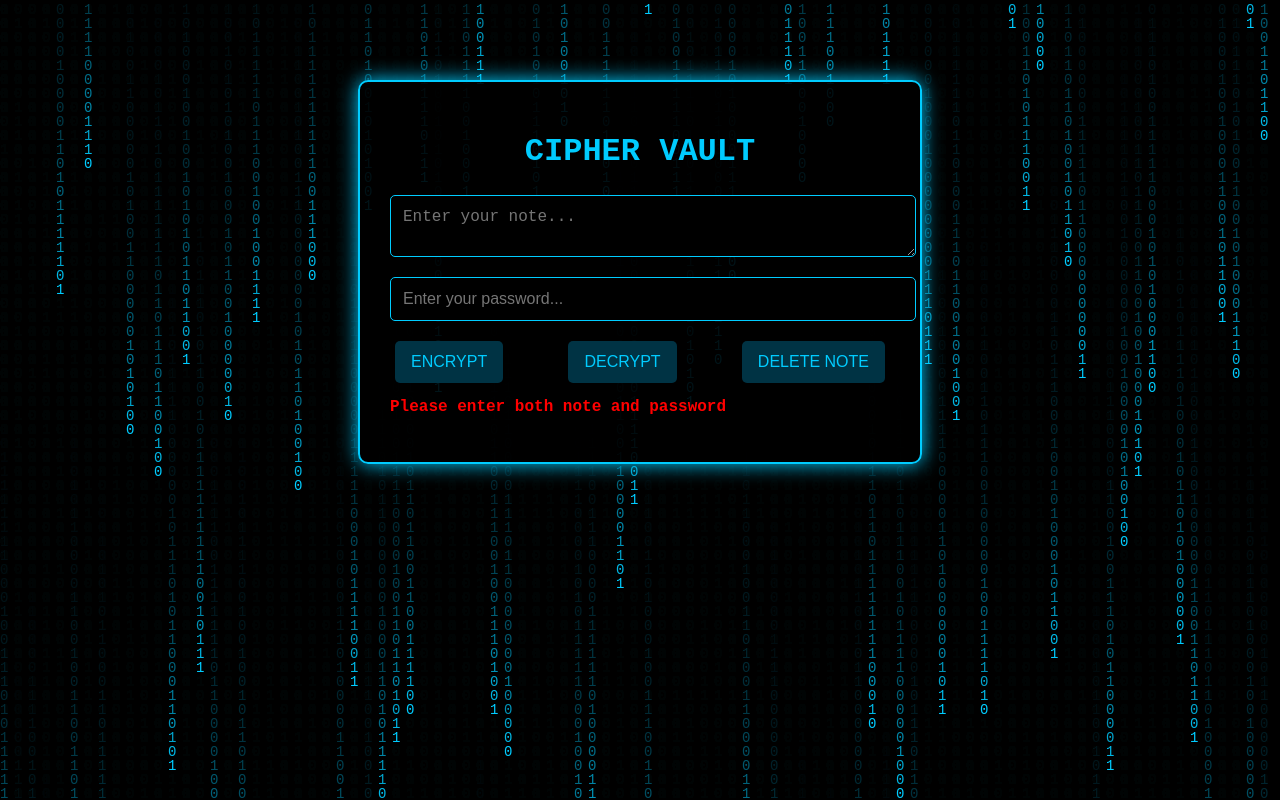
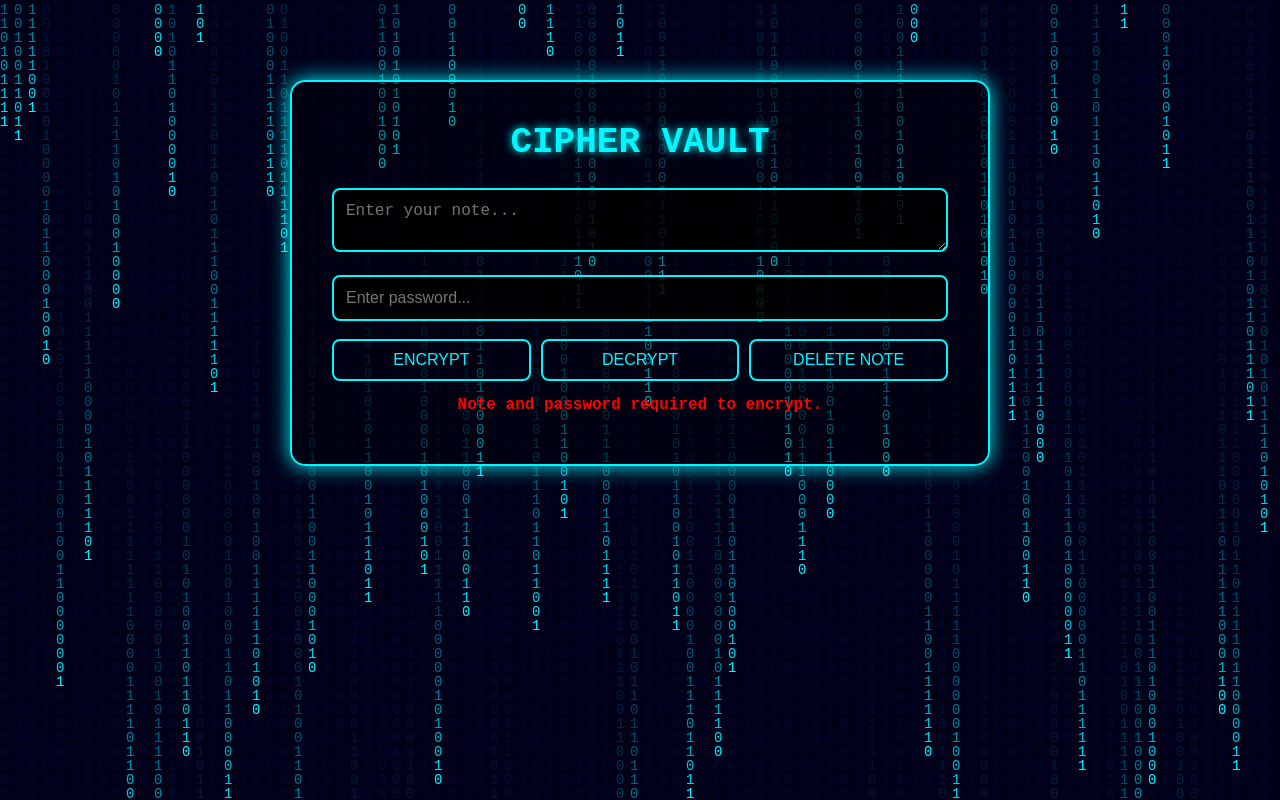
Before and after one commit to vishal-maddy/cipher-vault, a plain HTML site: page index.html in a window 1280 px wide. Both pictures are taken after a click on the button "ENCRYPT". Drawn offline with Linux system fonts and the light colour scheme.

Commit message:
Update index.html

```diff
--- a/index.html
+++ b/index.html
@@ -1,216 +1,247 @@
 <!DOCTYPE html>
 <html lang="en">
 <head>
-  <meta charset="UTF-8" />
+  <meta charset="UTF-8">
   <title>CIPHER VAULT</title>
   <style>
-    html, body {
+    * {
       margin: 0;
       padding: 0;
+      box-sizing: border-box;
+    }
+
+    html, body {
       height: 100%;
-      font-family: 'Courier New', monospace;
-      background: black;
-      color: #00ccff;
+      font-family: 'Courier New', Courier, monospace;
+      color: #00f7ff;
       overflow: hidden;
+    }
+
+    body {
+      background: linear-gradient(to right, #01010a, #0d0d1a);
+      position: relative;
     }
 
     canvas {
       position: fixed;
       top: 0;
       left: 0;
-      z-index: 0;
+      z-index: -1;
     }
 
     .container {
-      position: relative;
-      z-index: 2;
-      width: 90%;
-      max-width: 500px;
+      padding: 40px;
+      max-width: 700px;
       margin: 80px auto;
-      padding: 30px;
-      background: rgba(0, 0, 0, 0.9);
-      border: 2px solid #00ccff;
-      border-radius: 10px;
-      box-shadow: 0 0 20px #00ccff;
+      background: rgba(0, 0, 0, 0.3);
+      border: 2px solid #00f7ff;
+      border-radius: 15px;
+      box-shadow: 0 0 20px #00f7ff;
     }
 
     h1 {
+      font-size: 36px;
+      margin-bottom: 25px;
       text-align: center;
-      color: #00ccff;
-      font-size: 32px;
-      margin-bottom: 25px;
+      color: #00f7ff;
+      text-shadow: 0 0 8px #00f7ff;
     }
 
-    input, textarea {
+    textarea, input[type="password"] {
       width: 100%;
       padding: 12px;
-      margin-bottom: 15px;
-      border: 1px solid #00ccff;
-      background: #000;
-      color: #00ccff;
-      border-radius: 5px;
+      margin-bottom: 18px;
       font-size: 16px;
+      border: 2px solid #00f7ff;
+      background: rgba(0, 0, 0, 0.8);
+      color: #00f7ff;
+      border-radius: 8px;
+      outline: none;
+    }
+
+    .buttons {
+      display: flex;
+      justify-content: space-between;
+      gap: 10px;
     }
 
     button {
-      padding: 12px 16px;
-      margin: 5px;
-      border: none;
-      border-radius: 5px;
-      background-color: #003344;
-      color: #00ccff;
+      flex: 1;
+      padding: 10px 15px;
       font-size: 16px;
+      background-color: transparent;
+      border: 2px solid #00f7ff;
+      color: #00f7ff;
       cursor: pointer;
+      border-radius: 8px;
+      transition: 0.3s;
     }
 
-    #buttons {
-      display: flex;
-      justify-content: space-between;
-      flex-wrap: wrap;
+    button:hover {
+      background-color: #00f7ff;
+      color: #000;
+      box-shadow: 0 0 15px #00f7ff;
     }
 
     #message {
+      margin-top: 15px;
+      color: red;
       font-weight: bold;
-      margin-top: 10px;
-    }
-
-    .error {
-      color: red;
+      text-align: center;
     }
 
     #timer {
-      color: red;
       text-align: center;
       margin-top: 10px;
+      font-weight: bold;
+      color: red;
     }
   </style>
 </head>
 <body>
 <canvas id="matrix"></canvas>
+
 <div class="container">
   <h1>CIPHER VAULT</h1>
+
   <textarea id="note" placeholder="Enter your note..."></textarea>
-  <input type="password" id="password" placeholder="Enter your password..." />
-  <div id="buttons">
+  <input type="password" id="password" placeholder="Enter password...">
+
+  <div class="buttons">
     <button onclick="encryptNote()">ENCRYPT</button>
     <button onclick="decryptNote()">DECRYPT</button>
     <button onclick="deleteNote()">DELETE NOTE</button>
   </div>
-  <p id="message"></p>
-  <p id="timer"></p>
+
+  <div id="message"></div>
+  <div id="timer"></div>
 </div>
 
 <script>
-  let encrypted = "";
-  let attempts = 0;
-  let isLocked = false;
-  let countdownInterval;
-  let decryptTimeout;
+  const canvas = document.getElementById("matrix");
+  const ctx = canvas.getContext("2d");
+
+  canvas.height = window.innerHeight;
+  canvas.width = window.innerWidth;
+
+  const letters = "01";
+  const fontSize = 14;
+  const columns = canvas.width / fontSize;
+  const drops = Array.from({ length: columns }, () => 1);
+
+  function drawMatrix() {
+    ctx.fillStyle = "rgba(0, 0, 30, 0.1)";
+    ctx.fillRect(0, 0, canvas.width, canvas.height);
+
+    ctx.fillStyle = "#00f7ff";
+    ctx.font = fontSize + "px monospace";
+
+    for (let i = 0; i < drops.length; i++) {
+      const text = letters.charAt(Math.floor(Math.random() * letters.length));
+      ctx.fillText(text, i * fontSize, drops[i] * fontSize);
+
+      if (drops[i] * fontSize > canvas.height && Math.random() > 0.975) {
+        drops[i] = 0;
+      }
+      drops[i]++;
+    }
+  }
+
+  setInterval(drawMatrix, 35);
+
+  let encryptedNote = "";
+  let correctPassword = "";
+  let attemptCount = 0;
+  const maxAttempts = 3;
+  let lockout = false;
+  let lockTimer = 60;
+  let decryptTimer;
+
+  const passwordHistory = [];
 
   function encryptNote() {
-    if (isLocked) return;
-    const note = document.getElementById("note").value;
-    const password = document.getElementById("password").value;
+    const note = document.getElementById("note").value.trim();
+    const password = document.getElementById("password").value.trim();
+
     if (!note || !password) {
-      displayMessage("Please enter both note and password", true);
+      showMessage("Note and password required to encrypt.", "red");
       return;
     }
-    encrypted = btoa(note + "|" + password);
+
+    if (passwordHistory.includes(password)) {
+      showMessage("Password recently used. Use a new one.", "red");
+      return;
+    }
+
+    correctPassword = password;
+    encryptedNote = btoa(note);
+    passwordHistory.push(password);
     document.getElementById("note").value = "";
-    displayMessage("Note encrypted successfully!", false);
+    showMessage("Note encrypted successfully!", "#00f7ff");
   }
 
   function decryptNote() {
-    if (isLocked) return;
+    const password = document.getElementById("password").value.trim();
 
-    const password = document.getElementById("password").value;
-    if (!encrypted) {
-      displayMessage("No encrypted note found!", true);
+    if (lockout) {
+      showMessage("Too many wrong attempts. Wait for timer.", "red");
       return;
     }
 
-    const decrypted = atob(encrypted);
-    const [originalNote, originalPass] = decrypted.split("|");
+    if (!password) {
+      showMessage("Enter password to decrypt.", "red");
+      return;
+    }
 
-    if (password === originalPass) {
-      document.getElementById("note").value = originalNote;
-      displayMessage("Note decrypted!", false);
-      if (decryptTimeout) clearTimeout(decryptTimeout);
-      decryptTimeout = setTimeout(() => {
+    if (password === correctPassword) {
+      document.getElementById("note").value = atob(encryptedNote);
+      showMessage("Note decrypted!", "#00f7ff");
+      attemptCount = 0;
+      clearTimeout(decryptTimer);
+      decryptTimer = setTimeout(() => {
         document.getElementById("note").value = "";
-        displayMessage("Decryption expired! Please enter password again.", true);
+        showMessage("Decrypted note cleared after 30 seconds.", "red");
       }, 30000);
     } else {
-      attempts++;
-      if (attempts >= 3) {
-        lockInputs();
-      } else {
-        displayMessage(`Wrong password. Attempts left: ${3 - attempts}`, true);
+      attemptCount++;
+      showMessage(`Wrong password. Attempt ${attemptCount}/${maxAttempts}`, "red");
+      if (attemptCount >= maxAttempts) {
+        lockout = true;
+        startLockTimer();
       }
     }
   }
 
   function deleteNote() {
-    encrypted = "";
     document.getElementById("note").value = "";
     document.getElementById("password").value = "";
-    displayMessage("Encrypted note deleted!", false);
+    encryptedNote = "";
+    correctPassword = "";
+    showMessage("Note and password cleared.", "#00f7ff");
   }
 
-  function displayMessage(msg, isError) {
-    const message = document.getElementById("message");
-    message.textContent = msg;
-    message.className = isError ? "error" : "";
+  function showMessage(msg, color) {
+    const el = document.getElementById("message");
+    el.textContent = msg;
+    el.style.color = color;
   }
 
-  function lockInputs() {
-    isLocked = true;
-    let timeLeft = 60;
-    displayMessage("Too many wrong attempts! Try again in 60 seconds.", true);
-    updateTimer(timeLeft);
+  function startLockTimer() {
+    let countdown = lockTimer;
+    const timerEl = document.getElementById("timer");
 
-    countdownInterval = setInterval(() => {
-      timeLeft--;
-      updateTimer(timeLeft);
-      if (timeLeft <= 0) {
-        clearInterval(countdownInterval);
-        isLocked = false;
-        attempts = 0;
-        updateTimer("");
-        displayMessage("You can try again now.", false);
+    const interval = setInterval(() => {
+      timerEl.textContent = `Try again in ${countdown} seconds`;
+      countdown--;
+      if (countdown < 0) {
+        clearInterval(interval);
+        lockout = false;
+        attemptCount = 0;
+        timerEl.textContent = "";
+        showMessage("You can try again now.", "#00f7ff");
       }
     }, 1000);
   }
-
-  function updateTimer(value) {
-    document.getElementById("timer").textContent = typeof value === "number" ? `LOCKED: ${value}s` : "";
-  }
-
-  // Matrix Neon Background
-  const canvas = document.getElementById("matrix");
-  const ctx = canvas.getContext("2d");
-  canvas.height = window.innerHeight;
-  canvas.width = window.innerWidth;
-  const letters = "10101010101010";
-  const fontSize = 14;
-  const columns = canvas.width / fontSize;
-  const drops = Array(Math.floor(columns)).fill(1);
-
-  function drawMatrix() {
-    ctx.fillStyle = "rgba(0, 0, 0, 0.1)";
-    ctx.fillRect(0, 0, canvas.width, canvas.height);
-    ctx.fillStyle = "#00ccff";
-    ctx.font = fontSize + "px monospace";
-
-    for (let i = 0; i < drops.length; i++) {
-      const text = letters[Math.floor(Math.random() * letters.length)];
-      ctx.fillText(text, i * fontSize, drops[i] * fontSize);
-      if (drops[i] * fontSize > canvas.height && Math.random() > 0.975) drops[i] = 0;
-      drops[i]++;
-    }
-  }
-
-  setInterval(drawMatrix, 40);
 </script>
 </body>
 </html>
```
